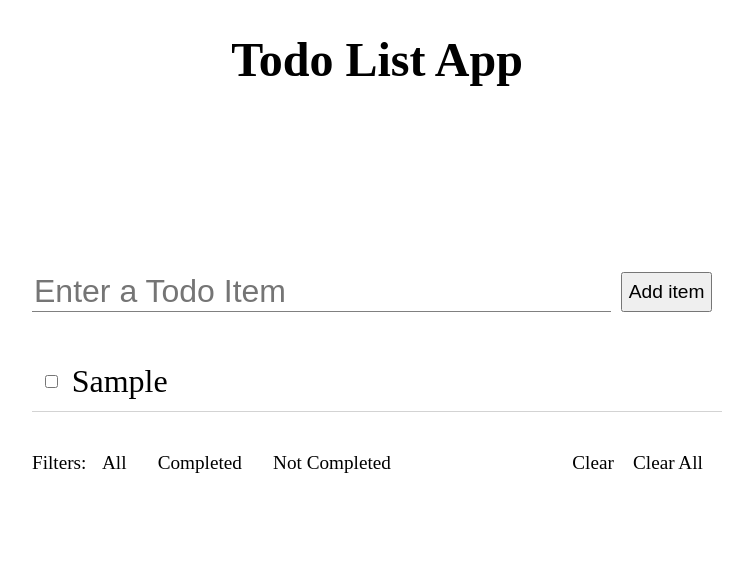
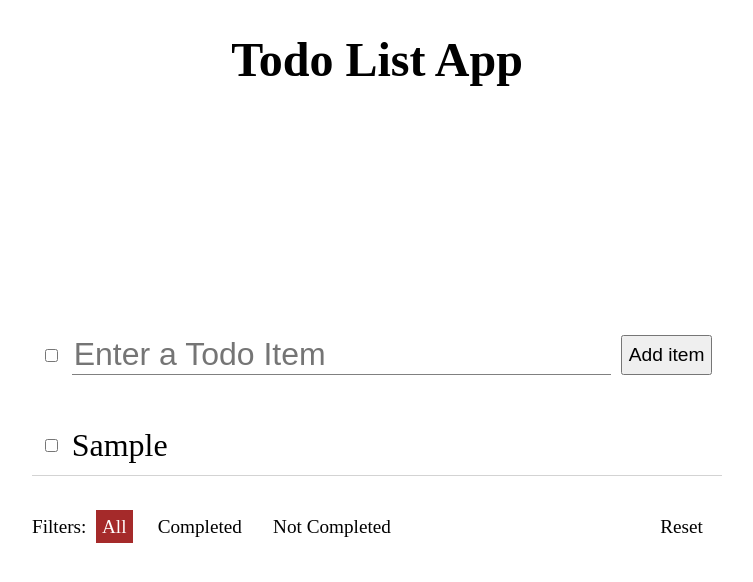
Before and after one commit to pmould/advancedToDoListApp, a React (Create React App) app: page / in a window 1280 px wide. Both pictures are taken after typing "Sample" into the empty fields and a click on the input "Add item". Shown: the top 582 px of the page, without its empty margins (263-1016 px from the left). Built offline with nearby package versions, Linux system fonts and the light colour scheme.

Commit message:
worked on edit todos, select all, clear completed, filter css, reset todos

```diff
--- a/src/actions/todos.js
+++ b/src/actions/todos.js
@@ -1,9 +1,17 @@
 import *  as actions from '../constants/actionTypes';
 
 export const addTodo = (todo)=> ({type: actions.ADD_TODO, payload: todo});
+
+export const editTodoTitle = (title, id)=> ({type: actions.EDIT_TODO_TITLE, payload: {title, id}});
 
 export const filterTodos = (filter) => ({type: actions.FILTER_TODOS, payload: filter});
 
 export const updateTodoChecked = (checked, id) => ({type: actions.UPDATE_TODO_CHECKED, payload: {checked, id}});
 
+export const completeAllTodos = (checked) => ({type: actions.COMPLETE_ALL_TODOS, payload: checked});
+
 export const removeTodos = (todosListById) => ({type: actions.REMOVE_TODOS, payload: todosListById});
+
+export const removeTodo = (id) => ({type: actions.REMOVE_TODO, payload: id});
+
+export const resetTodos = () => ({type: actions.RESET_TODOS});
--- a/src/components/todos/Filters.js
+++ b/src/components/todos/Filters.js
@@ -6,12 +6,13 @@ class Filters extends React.Component {
         }
 
     render() {
+        const {filterState} = this.props;
         return (
             <span>
                 Filters:
-                <span className="btn btn--filter" onClick={this.filterClick.bind(null, 'all')}>All</span>
-                <span className="btn btn--filter" onClick={this.filterClick.bind(null, 'completed')}>Completed</span>
-                <span className="btn btn--filter" onClick={this.filterClick.bind(null, 'not-completed')}>Not Completed</span>
+                <span className={filterState==='all'? 'btn btn--filter filter-selected': 'btn btn--filter'} onClick={this.filterClick.bind(null, 'all')}>All</span>
+                <span className={filterState=== 'completed'? 'btn btn--filter filter-selected': 'btn btn--filter'} onClick={this.filterClick.bind(null, 'completed')}>Completed</span>
+                <span className={filterState==='not-completed'? 'btn btn--filter filter-selected': 'btn btn--filter'} onClick={this.filterClick.bind(null, 'not-completed')}>Not Completed</span>
             </span>
         );
     }
--- a/src/components/todos/Footer.js
+++ b/src/components/todos/Footer.js
@@ -3,26 +3,28 @@ import Filters from './Filters';
 import {List} from 'immutable';
 class Footer extends React.Component {
 
-    getCheckedTodos() {
-            const {todos} = this.props;
+
+    getCheckedTodos(todos, filterState) {
             return todos.reduce((todos, todo) => {
-                if (todo.completed) {
-                    return todos.push(todo.id);
+                if (todo.get('completed')) {
+                    return todos.push(todo.get('id'));
                 }
                 return todos;
             }, List());
     }
 
+    checkIfOneSelected(todos, filterState) {
+            return todos.find(todo => todo.get('completed') && (filterState === 'completed' || filterState === 'all'));
+    }
     render() {
-        const {actions, todos} = this.props;
+        const {actions, todos, filterState} = this.props;
         return (
             <div className="row footer__container">
                 <Filters {...this.props}/>
                 <span className="btn">
-                <span className="btn" onClick={() => actions.removeTodos(this.getCheckedTodos())}>Clear</span>
-                <span className="btn">Clear All</span>
+                {this.checkIfOneSelected(todos, filterState) && <span className="btn" onClick={() => actions.removeTodos(this.getCheckedTodos(todos, filterState))}>Clear Completed</span>}
+                <span className="btn" onClick={actions.resetTodos}>Reset</span>
                 </span>
-
             </div>
         );
     }
--- a/src/components/todos/Header.js
+++ b/src/components/todos/Header.js
@@ -1,5 +1,5 @@
 import React from 'react';
-
+import {Map} from 'immutable';
 class Header extends React.Component {
     constructor(props) {
         super(props);
@@ -8,17 +8,20 @@ class Header extends React.Component {
     }
 
     handleSubmit(e) {
+        const {actions} = this.props;
         e.preventDefault();
-        this.props.actions.addTodo({title: this.state.currentText, completed: false, id: this.id++});
+        actions.addTodo(Map({title: this.state.currentText, completed: false, id: this.id++}));
         this.setState({currentText: ''});
     }
 
     render() {
+        const {actions, todos} = this.props;
         return(
                 <form className="row header__wrapper" onSubmit={(e)=> {this.handleSubmit(e)}}>
-                <input onChange={(e) => {this.setState({currentText: e.target.value})}} className="header__input" type="text" placeholder="Enter a Todo Item" value={this.state.currentText}/>
+                    <input type="checkbox" hidden={!todos.size} onChange={e => actions.completeAllTodos(e.target.checked)}/>
+                    <input onChange={(e) => {this.setState({currentText: e.target.value})}} className="header__input" type="text" placeholder="Enter a Todo Item" value={this.state.currentText}/>
                 {" "}
-                <input className="btn" type="submit" value="Add item" />
+                    <input className="btn" type="submit" value="Add item" />
             </form>
         );
     }
--- a/src/components/todos/ListItem.js
+++ b/src/components/todos/ListItem.js
@@ -1,15 +1,40 @@
 import React from 'react';
 
 class ListItem extends React.Component {
-    update
+
+    constructor(props) {
+        super(props);
+    }
+
+    editTodos = (title) => {
+        const {todo, actions, clearState} = this.props;
+        actions.editTodoTitle(title, todo.get('id'));
+        clearState();
+    }
+
+    onBlur = (e) => {
+        this.editTodos(e.target.value);
+    }
+
+    onKeyDown = (e) => {
+        e.keyCode === 13 && this.editTodos(e.target.value);
+    }
+
     render() {
-        const {actions, todo} = this.props;
+        const {actions, todo, editable, state: {editText}, editTodo, updateTodo} = this.props;
+
+
         return (
-            <div className="row row--list-item">
-                <input className="list-item__checkbox" type="checkbox" onChange={(e) => actions.updateTodoChecked(e.target.checked, todo.id)} checked={this.props.todo.completed}/>
-                <span style={{textDecoration: (todo.completed) ? 'line-through': 'initial'}}>
-                    {this.props.todo.title}
-                </span>
+            <div onDoubleClick={(e) => {editTodo(todo)}} className="row row--list-item">
+                <input className="list-item__checkbox" type="checkbox" onDoubleClick={e => e.stopPropagation()} onChange={(e) => actions.updateTodoChecked(e.target.checked, todo.get('id'))} checked={todo.get('completed')}/>
+                {editable ?
+                <input className="edit-item" autoFocus="true" type="text" onBlur={this.onBlur} onKeyDown={this.onKeyDown} onChange={(e) => updateTodo(e.target.value)} value={editText}/>
+                :
+                [<span key='edit-item' className="edit-item" style={{textDecoration: (todo.get('completed')) ? 'line-through': 'initial', color: (todo.get('completed')) ? 'gray': 'black'}}>
+                    {todo.get('title')}
+                </span>,
+                <span className="cancel-item" key='cancel-item' onClick={e => actions.removeTodo(todo.get('id'))}>X</span>]
+                }
             </div>
         );
     }
--- /dev/null
+++ b/src/components/todos/ListItems.js
@@ -0,0 +1,40 @@
+import React from 'react';
+import ListItem from './ListItem';
+import {List} from 'immutable';
+
+class ListItems extends React.Component {
+    constructor(props) {
+        super(props);
+        this.state = {editable: false, editText: '', id: null};
+    }
+
+    isEditable(id) {
+        return this.state.id === id;
+    }
+
+    updateTodo = (title) => {
+        this.setState({editText: title})
+    }
+
+    clearState = () => {
+        this.setState({editable: false, editText: '', id: null});
+    }
+
+     render() {
+         const {filterState, todos} = this.props;
+
+        return (
+            <div className="list-item__container">
+                {todos.size > 0 && todos.reverse().reduce((todosList, todo, index) => {
+                    return (
+                    (filterState === 'all'
+                    || filterState === 'not-completed' && todo.get('completed') == false
+                    || filterState === 'completed' && todo.get('completed') == true)
+                    ? todosList.push(<ListItem key={todo.get('id')} editable={this.isEditable(todo.get('id'))} key={todo.get('id')} todo={todo} {...{...this.props, state: this.state}} updateTodo={this.updateTodo} clearState={this.clearState} />): todosList);
+                }, List())}
+            </div>
+        );
+    }
+}
+
+export default ListItems;
--- a/src/components/todos/Page.js
+++ b/src/components/todos/Page.js
@@ -1,10 +1,12 @@
 import React from 'react';
 import Header from './Header';
-import ListItem from './ListItem';
+import ListItems from './ListItems';
 import Footer from './Footer';
-
+import {List} from 'immutable';
 class Page extends React.Component {
     render() {
+         const {filterState, todos} = this.props;
+
         return (
             <div className="container col">
                 <div className="todo-container">
@@ -13,15 +15,7 @@ class Page extends React.Component {
                     </div>
                     <div className="app__container">
                         <Header {...this.props}/>
-                        <div className="list-item__container">
-                            {this.props.todos.map((todo, index) => {
-                                return (
-                                (this.props.filterState === 'all'
-                                || this.props.filterState === 'not-completed' && todo.completed == false
-                                || this.props.filterState === 'completed' && todo.completed == true)
-                                ? <ListItem key={todo.id} todo={todo} {...this.props}/>: null);
-                            })}
-                        </div>
+                        <ListItems {...this.props}/>
                         <Footer {...this.props}/>
                     </div>
                 </div>
--- a/src/containers/App.js
+++ b/src/containers/App.js
@@ -27,7 +27,6 @@ const select = (state) => {
 }
 
 const mapDispatchToProps = (dispatch) => {
-    console.log('actions', actions);
     return {
         actions: bindActionCreators(actions, dispatch)
     }
--- a/src/reducers/filters.js
+++ b/src/reducers/filters.js
@@ -4,6 +4,8 @@ export default (state = getInitialState(), action) => {
     switch(action.type) {
         case actions.FILTER_TODOS:
             return action.payload;
+        case actions.ADD_TODO:
+            return 'all';
         default: return state;
     }
 }
--- a/src/reducers/todos.js
+++ b/src/reducers/todos.js
@@ -1,35 +1,41 @@
 import * as actions from '../constants/actionTypes';
-import {List} from 'immutable';
+import {Map, OrderedMap} from 'immutable';
 export default (state = getInitialState(), action) => {
     switch(action.type) {
         case actions.ADD_TODO:
             const todo = action.payload;
 
-            return state.push(todo);
+            return state.set(todo.get('id'), Map(todo));
         case actions.UPDATE_TODO_CHECKED:
         const {id, checked} = action.payload;
             return state.map((todo) => {
-                if (todo.id === id) {
-                    todo.completed = checked;
-                    return todo;
+                if (todo.get('id') === id) {
+                   return todo.set('completed', checked);
                 }
                 return todo;
             });
+        case actions.COMPLETE_ALL_TODOS:
+            return state.map(todo => {
+                return todo.set('completed', action.payload);
+            });
+        case actions.EDIT_TODO_TITLE:
+            const {title, id:editId} = action.payload;
+            return state.setIn([editId, 'title'], title);
         case actions.REMOVE_TODOS:
             const newState = state;
             action.payload.forEach((id) => {
-                newState = newState.reduce((todos, todo) => {
-                    if (todo.id === id) {
-                        return todos;
-                    }
-                    return todos.push(todo);
-                }, List());
+                newState = newState.delete(id);
             });
             return newState;
+        case actions.REMOVE_TODO:
+            return state.remove(action.payload);
+            action.payload;
+        case actions.RESET_TODOS:
+            return getInitialState();
         default: return state;
     }
 }
 
 const getInitialState = () => {
-    return List();
+    return OrderedMap();
 }
--- a/src/styles/index.css
+++ b/src/styles/index.css
@@ -36,14 +36,11 @@ body {
 }
 
 .title__container {
-    flex: 1;
+
 }
 
 .app__container {
-    flex: 2;
-    display: flex;
-    flex-flow: column nowrap;
-    margin: 15px;
+    margin: 30% 15px 15px 15px;
 }
 
 .row--list-item {
@@ -54,8 +51,25 @@ body {
     padding: 10px 0;
 }
 
+.edit-item {
+    font-size: 1em;
+    width: 100%;
+}
+
+.cancel-item {
+    visibility: hidden;
+    color: gray;
+    cursor: pointer;
+    font-size: .8em;
+}
+
+.row--list-item:hover .cancel-item {
+    visibility: visible;
+}
+
 .btn {
     margin: 0 .5em;
+    cursor: pointer;
 }
 
 .btn--filter {
@@ -69,6 +83,12 @@ body {
 
 .header__wrapper {
     height: 40px;
+}
+
+
+.header__wrapper input[type='checkbox']{
+    margin: 1em;
+    font-size: 13.33px;
 }
 
 .header__wrapper input {
@@ -87,6 +107,8 @@ body {
 
 .list-item__container {
     margin: 40px 0;
+    max-height: 500px;
+    overflow: auto;
 }
 
 .list-item__checkbox {
```
Also changed, not shown: src/constants/actionTypes.js (+8 -0 lines).
